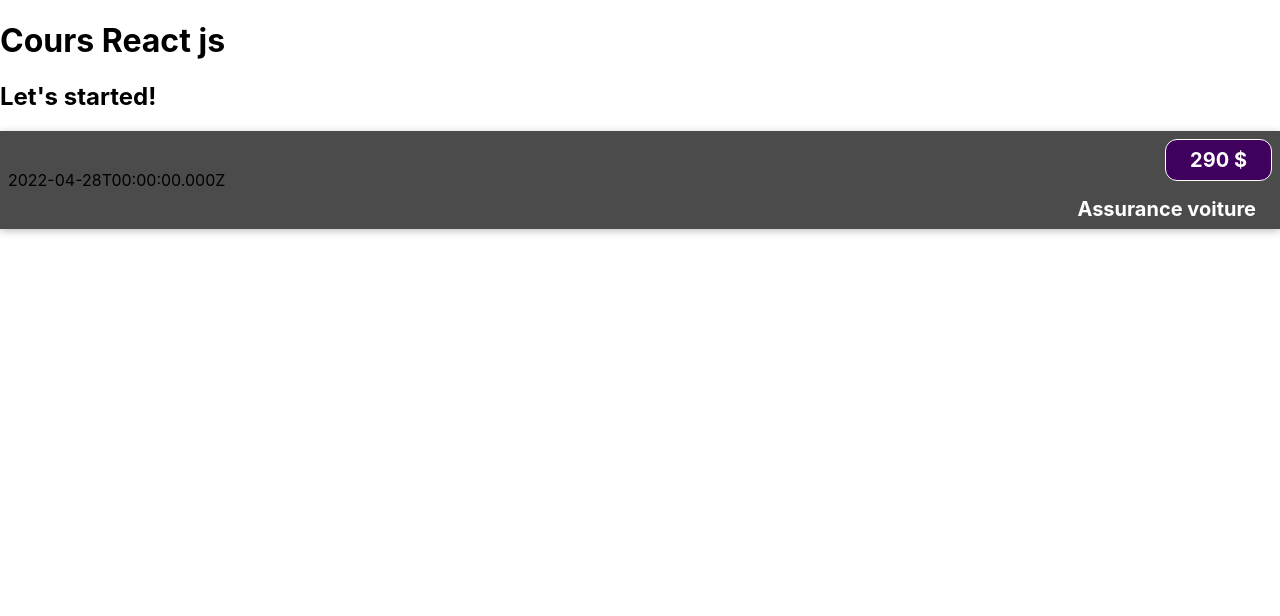
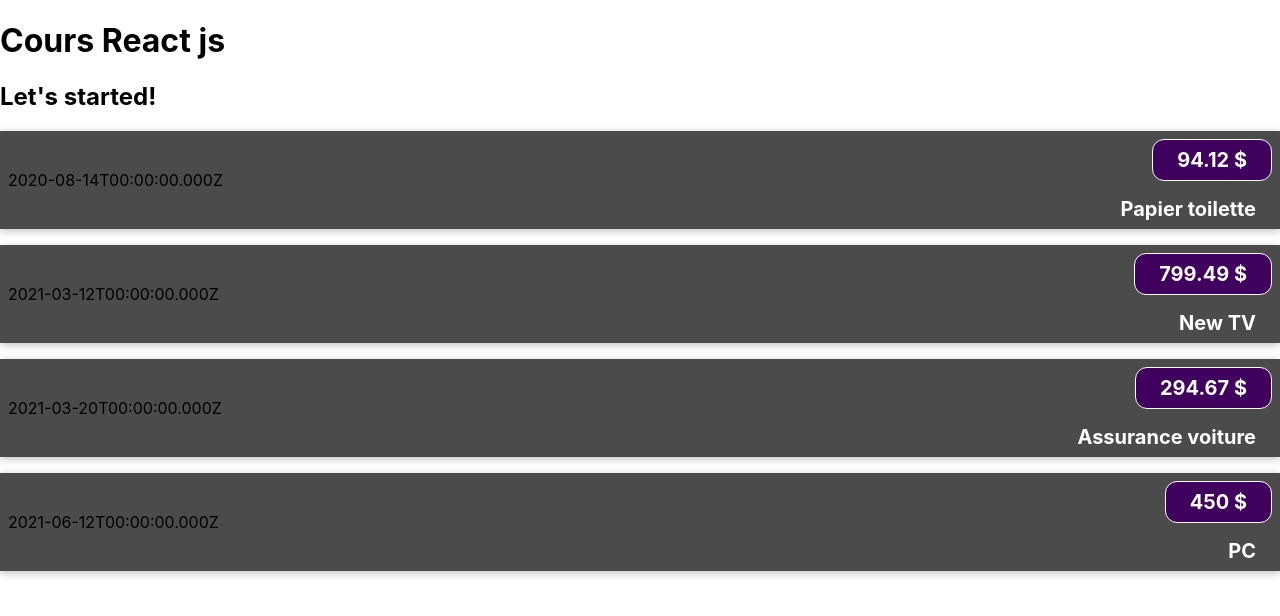
Before and after one commit to HKassogue/app_test_react_js, a JavaScript app: page / in a window 1280 px wide. Shown: the top 616 px of the page. Built offline with nearby package versions, Linux system fonts and the light colour scheme.

Commit message:
pass data via props

```diff
--- a/src/App.js
+++ b/src/App.js
@@ -2,11 +2,61 @@ import './App.css';
 import DepenseItem from './components/DepenseItem';
 
 function App() {
+  const depenses = [
+    {
+      id: 'e1',
+      title: 'Papier toilette',
+      amount: 94.12,
+      date: new Date(2020, 7, 14),
+    },
+    {
+      id: 'e2',
+      title: 'New TV',
+      amount: 799.49,
+      date: new Date(2021, 2, 12),
+    },
+    {
+      id: 'e3',
+      title: 'Assurance voiture',
+      amount: 294.67,
+      date: new Date(2021, 2, 20),
+    },
+    {
+      id: 'e4',
+      title: 'PC',
+      amount: 450,
+      date: new Date(2021, 5, 12),
+    },
+  ];
+
+
   return (
     <div>
       <h1>Cours React js</h1>
       <h2>Let's started!</h2>
-      <DepenseItem></DepenseItem>
+      <DepenseItem
+        title = {depenses[0].title}
+        amount = {depenses[0].amount}
+        date = {depenses[0].date}
+      ></DepenseItem>
+
+      <DepenseItem
+        title = {depenses[1].title}
+        amount = {depenses[1].amount}
+        date = {depenses[1].date}
+      ></DepenseItem>
+
+      <DepenseItem
+        title = {depenses[2].title}
+        amount = {depenses[2].amount}
+        date = {depenses[2].date}
+      ></DepenseItem>
+
+      <DepenseItem
+        title = {depenses[3].title}
+        amount = {depenses[3].amount}
+        date = {depenses[3].date}
+      ></DepenseItem>
     </div>
   );
 }
--- a/src/components/DepenseItem.js
+++ b/src/components/DepenseItem.js
@@ -1,16 +1,13 @@
 import './DepenseItem.css'
 
-function DepenseItem() {
-    const DepenseDate = new Date(2022,3,28);
-    const DepenseTitre = "Assurance voiture";
-    const DepenseMontant = 290;
+function DepenseItem(props) {
 
     return (
         <div className='depense-item'>
-            <div>{DepenseDate.toISOString()}</div>
+            <div>{props.date.toISOString()}</div>
             <div className='depense-item__description'>
-                <h2>{DepenseTitre}</h2>
-                <div className='depense-item__price'>{DepenseMontant} $</div>
+                <h2>{props.title}</h2>
+                <div className='depense-item__price'>{props.amount} $</div>
             </div>
         </div>
     );
```
